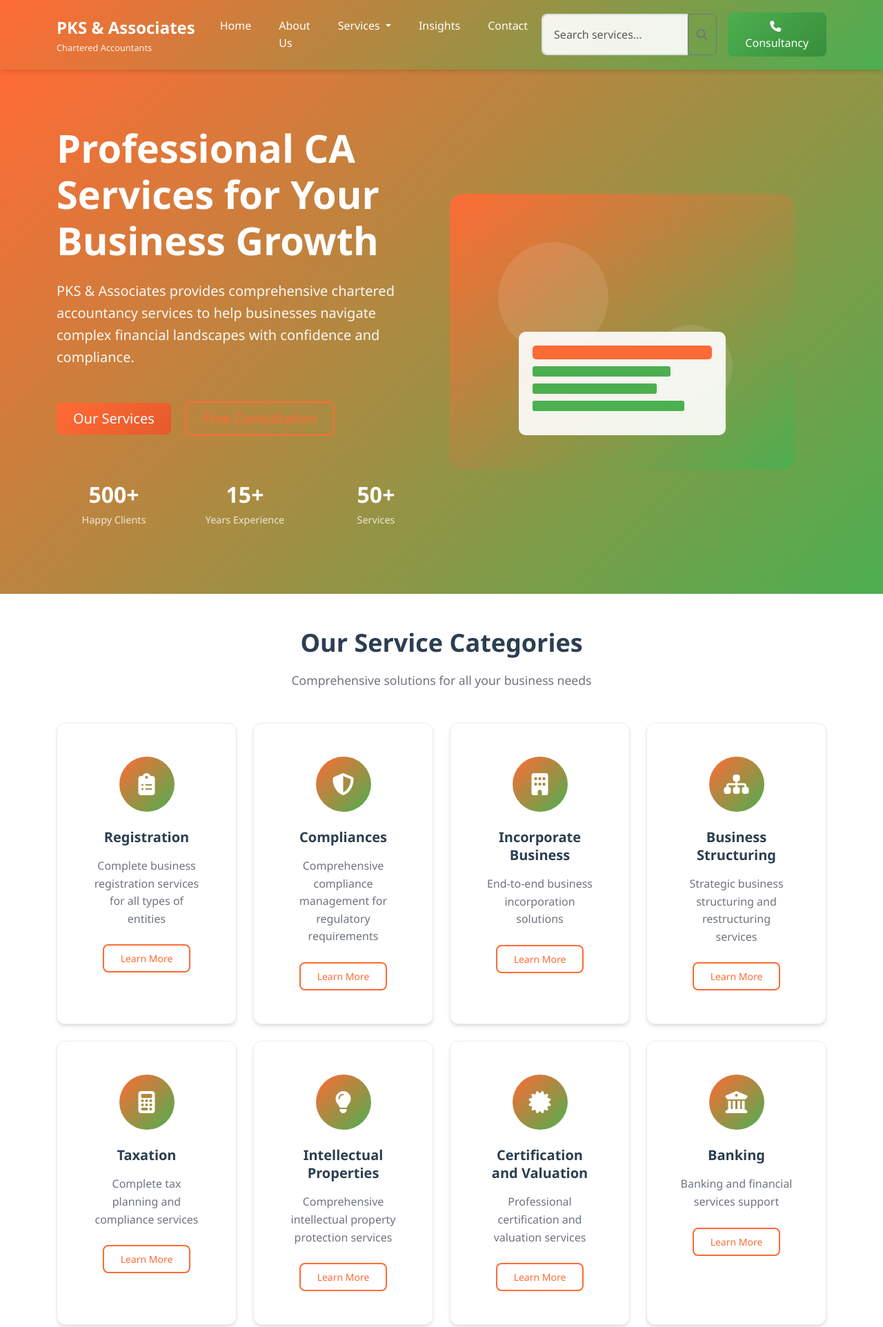
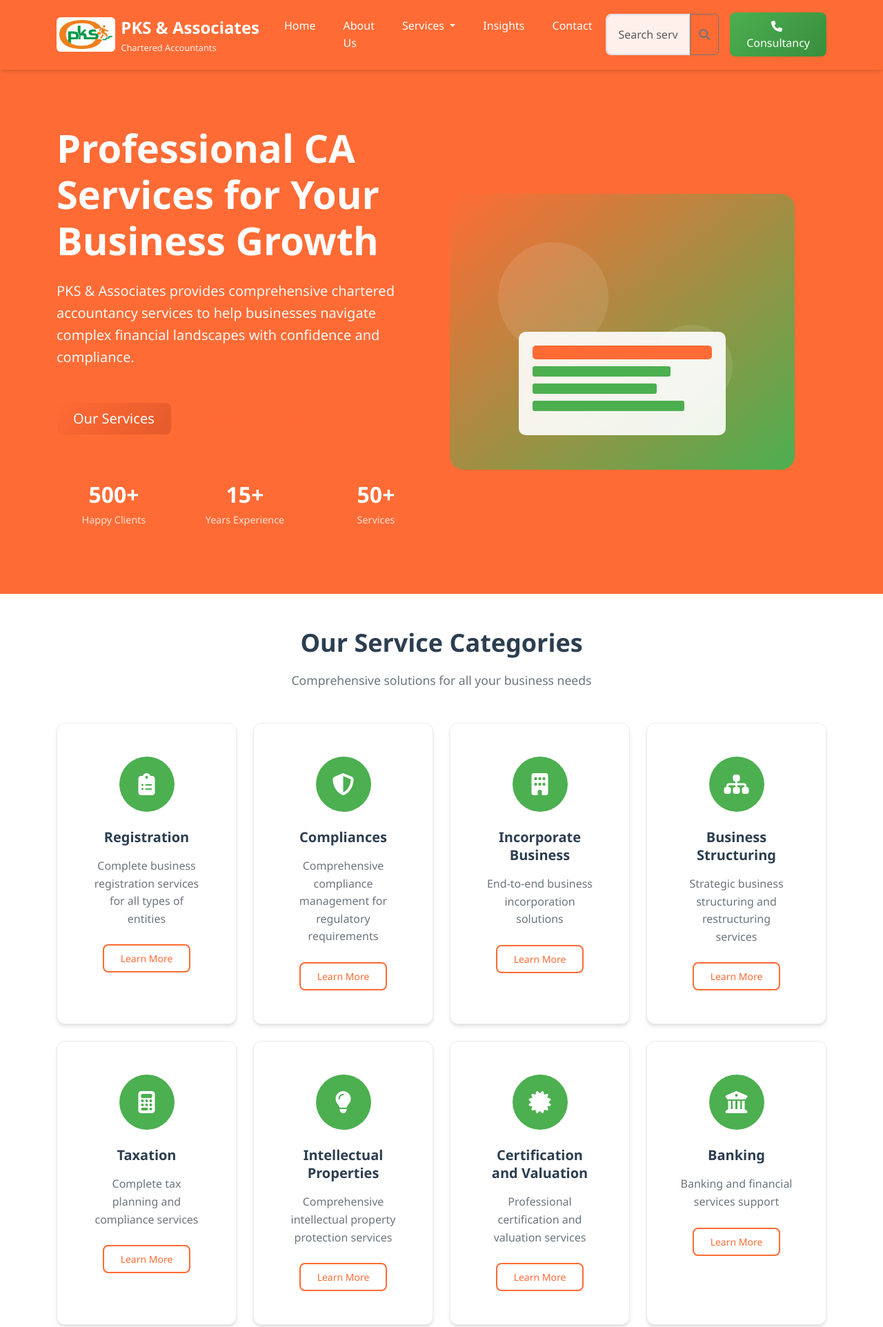
Before and after one commit to 001Abhishek-singh/pk, a Flask app: page / in a window 1280 px wide. Shown: the top 1924 px of the page at 69% size. Run offline with Flask 3, Linux system fonts and the light colour scheme.

Commit message:
Improve site appearance and fix navigation problems for a better experience
Replaces color gradients with solid colors, adds logo, and restructures navbar in base.html and style.css.

Replit-Commit-Author: Agent
Replit-Commit-Session-Id: 681c9da0-001c-42d2-9f6d-c56eddb6c718
Replit-Commit-Screenshot-Url: https://storage.googleapis.com/screenshot-production-us-central1/62712adb-8beb-4746-b079-5d97b7279d18/f07702f7-76b8-46eb-938e-d31d369e6304.jpg

```diff
--- a/static/css/style.css
+++ b/static/css/style.css
@@ -122,7 +122,7 @@ a:hover {
 
 /* Header Styles */
 .header {
-    background: linear-gradient(135deg, var(--primary-color) 0%, var(--secondary-color) 100%);
+    background: var(--primary-color);
     box-shadow: var(--shadow);
     position: sticky;
     top: 0;
@@ -138,13 +138,26 @@ a:hover {
     font-size: 1.5rem;
     font-weight: var(--font-weight-bold);
     text-decoration: none !important;
+    display: flex;
+    align-items: center;
 }
 
 .navbar-brand:hover {
     color: var(--light-color) !important;
 }
 
-.navbar-brand small {
+.navbar-brand img {
+    border-radius: var(--border-radius-sm);
+    background: var(--white);
+    padding: 4px;
+}
+
+.brand-text {
+    display: flex;
+    flex-direction: column;
+}
+
+.brand-text small {
     font-size: 0.8rem;
     font-weight: var(--font-weight-normal);
     opacity: 0.9;
@@ -324,7 +337,7 @@ a:hover {
 
 /* Page Header */
 .page-header {
-    background: linear-gradient(135deg, var(--primary-color) 0%, var(--secondary-color) 100%);
+    background: var(--primary-color);
     padding: var(--spacing-xxl) 0 var(--spacing-xl) 0;
     color: var(--white);
 }
@@ -354,7 +367,7 @@ a:hover {
 
 /* Hero Section */
 .hero {
-    background: linear-gradient(135deg, var(--primary-color) 0%, var(--secondary-color) 100%);
+    background: var(--primary-color);
     padding: var(--spacing-xxl) 0;
     color: var(--white);
     min-height: 80vh;
@@ -438,7 +451,7 @@ a:hover {
 .service-icon {
     width: 80px;
     height: 80px;
-    background: linear-gradient(135deg, var(--primary-color) 0%, var(--secondary-color) 100%);
+    background: var(--secondary-color);
     border-radius: 50%;
     display: flex;
     align-items: center;
@@ -484,7 +497,7 @@ a:hover {
 .service-category-icon {
     width: 60px;
     height: 60px;
-    background: linear-gradient(135deg, var(--primary-color) 0%, var(--secondary-color) 100%);
+    background: var(--primary-color);
     border-radius: var(--border-radius);
     display: flex;
     align-items: center;
@@ -558,7 +571,7 @@ a:hover {
 .service-number {
     width: 40px;
     height: 40px;
-    background: linear-gradient(135deg, var(--primary-color) 0%, var(--secondary-color) 100%);
+    background: var(--secondary-color);
     color: var(--white);
     border-radius: 50%;
     display: flex;
--- a/templates/base.html
+++ b/templates/base.html
@@ -20,8 +20,11 @@
         <nav class="navbar navbar-expand-lg">
             <div class="container">
                 <a class="navbar-brand" href="{{ url_for('index') }}">
-                    <strong>PKS & Associates</strong>
-                    <small class="d-block">Chartered Accountants</small>
+                    <img src="{{ url_for('static', filename='images/pks-logo.png') }}" alt="PKS & Associates" height="50" class="me-2">
+                    <div class="brand-text">
+                        <strong>PKS & Associates</strong>
+                        <small class="d-block">Chartered Accountants</small>
+                    </div>
                 </a>
 
                 <button class="navbar-toggler" type="button" data-bs-toggle="collapse" data-bs-target="#navbarNav">
```
Also changed, not shown: static/images/pks-logo.png (added).
